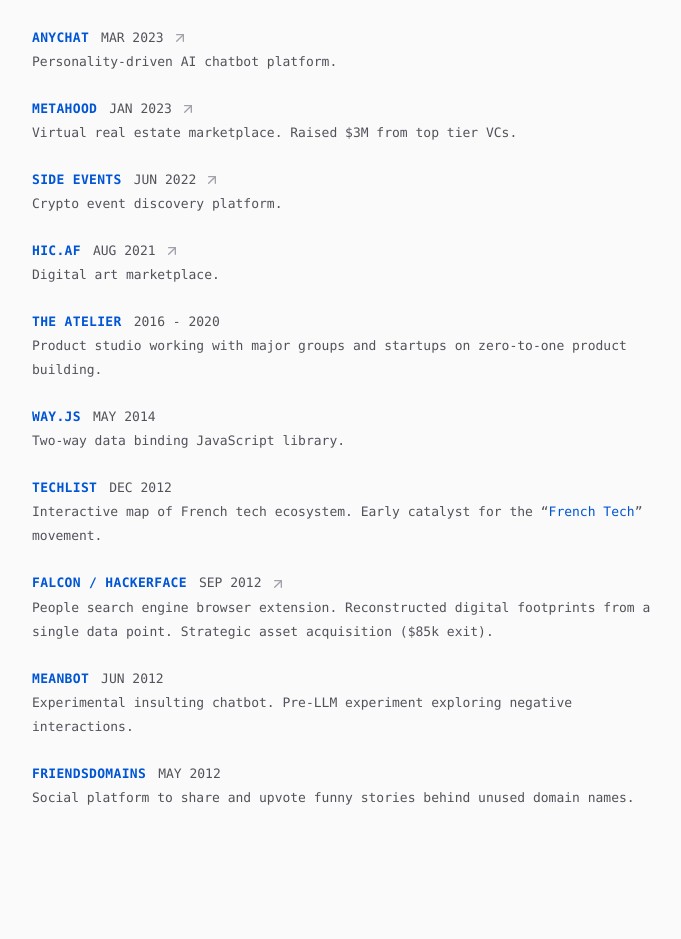
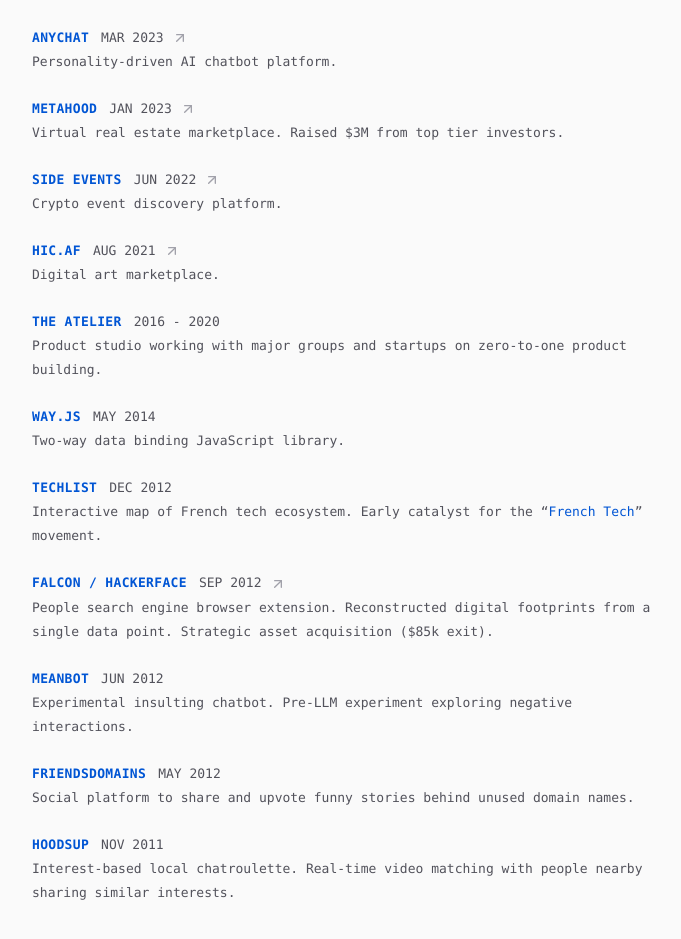
Before and after one commit to gwendall/gwendall, a Next.js app: page /works in a window 1280 px wide. Shown: the part 1663-2602 px from the top of the page, without its empty margins (296-977 px from the left). Before the commit the page ends 2521 px from the top, so only its background shows below. Built offline with nearby package versions, Linux system fonts and the light colour scheme.

Commit message:
Add Hoodsup project and update Metahood description
Added the Hoodsup project to the projects list with relevant details. Updated the Metahood project description to refer to 'top tier investors' instead of 'top tier VCs'.

```diff
--- a/src/data/projects.tsx
+++ b/src/data/projects.tsx
@@ -165,6 +165,14 @@ const ITEMS: Project[] = [
         archived: true
     },
     {
+        name: 'Hoodsup',
+        url: 'https://news.ycombinator.com/item?id=3282368',
+        description: 'Interest-based local chatroulette. Real-time video matching with people nearby sharing similar interests.',
+        type: ProjectType.PastWork,
+        date: new Date('2011-11-27'),
+        archived: true
+    },
+    {
         name: 'MeanBot',
         url: 'https://x.com/ameanbot',
         description: 'Experimental insulting chatbot. Pre-LLM experiment exploring negative interactions.',
@@ -243,7 +251,7 @@ const ITEMS: Project[] = [
         name: 'Metahood',
         url: 'https://metahood.xyz',
         logo: 'https://pbs.twimg.com/profile_images/1613845233136959488/Sl4TG6ZV_400x400.jpg',
-        description: 'Virtual real estate marketplace. Raised $3M from top tier VCs.',
+        description: 'Virtual real estate marketplace. Raised $3M from top tier investors.',
         tweets: [
             "https://x.com/gwendall/status/1615746051608137729"
         ],
```
